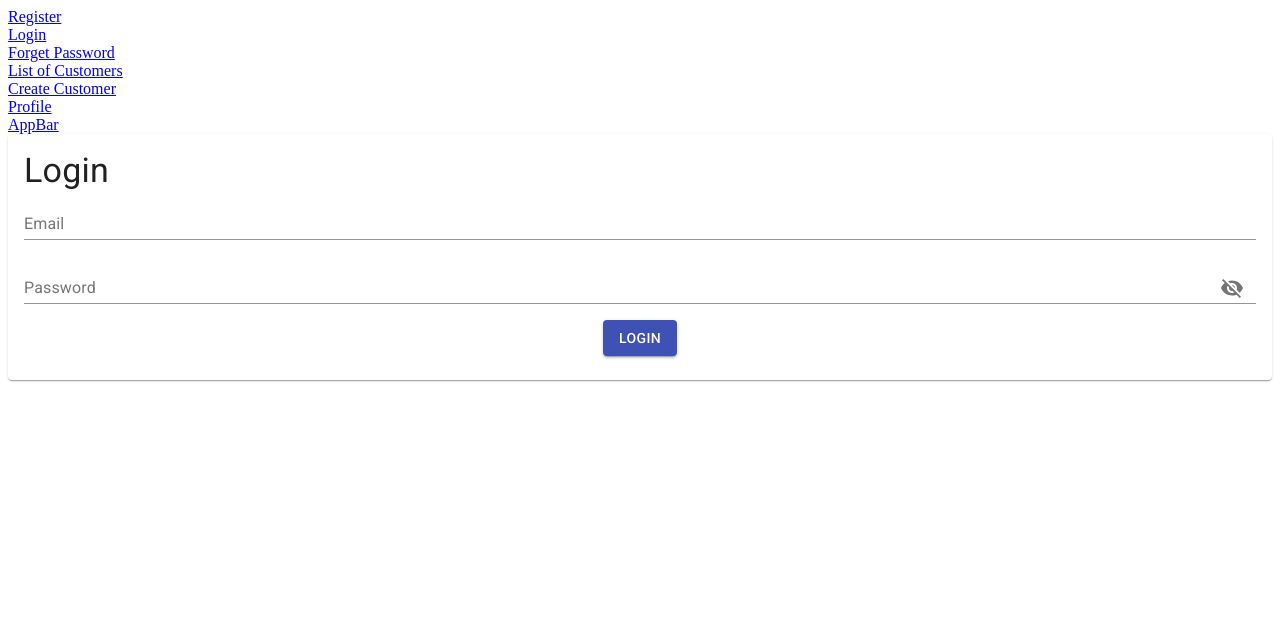
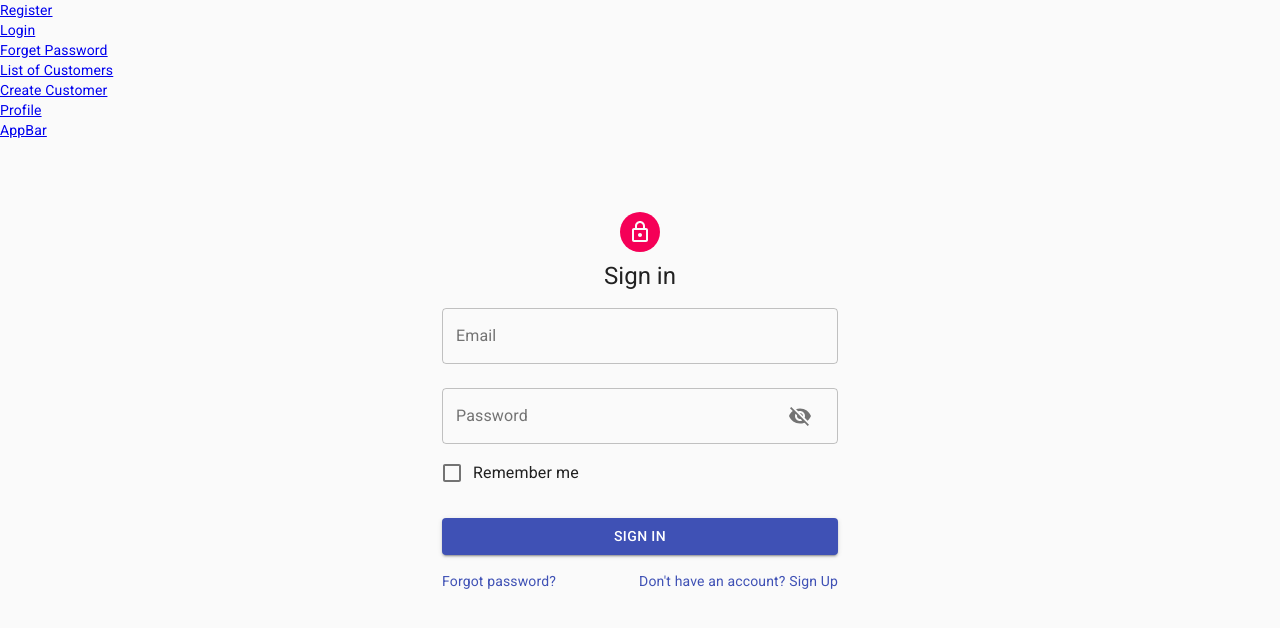
Before and after one commit to ziedbensalem91/testreact, a React (Create React App) app: page /Login in a window 1280 px wide. Shown: the top 628 px of the page. Built offline with nearby package versions, Linux system fonts and the light colour scheme.

Commit message:
edit template

```diff
--- a/src/ForgetPassword.tsx
+++ b/src/ForgetPassword.tsx
@@ -1,11 +1,24 @@
 import React from "react";
-import { BrowserRouter as Router, Switch, Route, Link } from "react-router-dom";
+import Avatar from '@material-ui/core/Avatar';
+
+import CssBaseline from '@material-ui/core/CssBaseline';
+
+
 import { Box, Button, Card, CardContent, Checkbox, CheckboxProps, FormControlLabel, FormGroup, MenuItem, TextField, Typography } from '@material-ui/core';
+
+import Link from '@material-ui/core/Link';
+import Grid from '@material-ui/core/Grid';
+
+import LockOutlinedIcon from '@material-ui/icons/LockOutlined';
+
+import { makeStyles } from '@material-ui/core/styles';
+import Container from '@material-ui/core/Container';
+import { ProfileDetails } from './ProfileDetails';
+import { array, boolean, mixed, number, object, string } from 'yup';
 import { ErrorMessage, Field, Form, Formik, useField } from 'formik';
-
-import { array, boolean, mixed, number, object, string } from 'yup';
-import { ProfileDetails } from './ProfileDetails';
-import * as Yup from 'yup';
+import IconButton from "@material-ui/core/IconButton";
+import Visibility from "@material-ui/icons/Visibility";
+import InputAdornment from "@material-ui/core/InputAdornment";
 
 const initialValues: ProfileDetails = {
     fullName: '',
@@ -16,13 +29,47 @@ const initialValues: ProfileDetails = {
     acceptedTermsAndConditions: false
 
 };
+function Copyright() {
+    return (
+        <Typography variant="body2" color="textSecondary" align="center">
+            {'Copyright © '}
+            <Link color="inherit" href="https://material-ui.com/">
+                Your Website
+      </Link>{' '}
+            {new Date().getFullYear()}
+            {'.'}
+        </Typography>
+    );
+}
 
+const useStyles = makeStyles((theme) => ({
+    paper: {
+        marginTop: theme.spacing(8),
+        display: 'flex',
+        flexDirection: 'column',
+        alignItems: 'center',
+    },
+
+    form: {
+        width: '100%', // Fix IE 11 issue.
+        marginTop: theme.spacing(1),
+    },
+    submit: {
+        margin: theme.spacing(3, 0, 2),
+    },
+}));
 function ForgetPassword() {
+    const classes = useStyles();
+
+
     return (
-        <Card>
-            <CardContent>
-                <Typography variant="h4">Forget Password</Typography>
+        <Container component="main" maxWidth="xs">
+            <CssBaseline />
+            <div className={classes.paper}>
 
+                <Typography component="h1" variant="h5">
+                    Forget password
+        </Typography>
                 <Formik
                     validationSchema={
                         object({
@@ -58,20 +105,32 @@ function ForgetPassword() {
                     }}>
                     {({ values, errors, isSubmitting, isValidating }) => (
                         <Form>
-                            <Box marginBottom={2}>
-                                <FormGroup>
-                                    <Field name="email" as={TextField} label="Email" />
-                                    <ErrorMessage name="email">
-                                        {msg => <div style={{ color: 'red' }}>{msg}</div>}
-                                    </ErrorMessage>
-                                </FormGroup>
-                            </Box>
-                            <Button variant="contained" color="primary" type="submit" style={{ margin: '0 auto', display: 'block' }} disabled={isSubmitting || isValidating}>Send password reset link</Button>
+
+                            <Field variant="outlined" fullWidth
+                                margin="normal" name="email" as={TextField} label="Email" />
+                            <ErrorMessage name="email">
+                                {msg => <div style={{ color: 'red' }}>{msg}</div>}
+                            </ErrorMessage>
+
+                            <Button
+                                type="submit"
+                                fullWidth
+                                variant="contained"
+                                color="primary"
+                                className={classes.submit}
+                            >
+                                Send password reset link
+          </Button>
+                            <Grid container>
+
+
+                            </Grid>
                         </Form>
                     )}
                 </Formik>
-            </CardContent>
-        </Card>
+            </div>
+
+        </Container>
     );
 }
 
--- a/src/Login.tsx
+++ b/src/Login.tsx
@@ -1,15 +1,25 @@
-import React from "react";
-import { BrowserRouter as Router, Switch, Route, Link } from "react-router-dom";
+import React from 'react';
+import Avatar from '@material-ui/core/Avatar';
+
+import CssBaseline from '@material-ui/core/CssBaseline';
+
+
 import { Box, Button, Card, CardContent, Checkbox, CheckboxProps, FormControlLabel, FormGroup, MenuItem, TextField, Typography } from '@material-ui/core';
+
+import Link from '@material-ui/core/Link';
+import Grid from '@material-ui/core/Grid';
+
+import LockOutlinedIcon from '@material-ui/icons/LockOutlined';
+
+import { makeStyles } from '@material-ui/core/styles';
+import Container from '@material-ui/core/Container';
+import { ProfileDetails } from './ProfileDetails';
+import { array, boolean, mixed, number, object, string } from 'yup';
 import { ErrorMessage, Field, Form, Formik, useField } from 'formik';
-
-import { array, boolean, mixed, number, object, string } from 'yup';
-import { ProfileDetails } from './ProfileDetails';
 import IconButton from "@material-ui/core/IconButton";
 import Visibility from "@material-ui/icons/Visibility";
 import InputAdornment from "@material-ui/core/InputAdornment";
 import VisibilityOff from "@material-ui/icons/VisibilityOff";
-
 const initialValues: ProfileDetails = {
     fullName: '',
     email: '',
@@ -19,9 +29,41 @@ const initialValues: ProfileDetails = {
     acceptedTermsAndConditions: false
 
 };
+function Copyright() {
+    return (
+        <Typography variant="body2" color="textSecondary" align="center">
+            {'Copyright © '}
+            <Link color="inherit" href="https://material-ui.com/">
+                Your Website
+      </Link>{' '}
+            {new Date().getFullYear()}
+            {'.'}
+        </Typography>
+    );
+}
 
+const useStyles = makeStyles((theme) => ({
+    paper: {
+        marginTop: theme.spacing(8),
+        display: 'flex',
+        flexDirection: 'column',
+        alignItems: 'center',
+    },
+    avatar: {
+        margin: theme.spacing(1),
+        backgroundColor: theme.palette.secondary.main,
+    },
+    form: {
+        width: '100%', // Fix IE 11 issue.
+        marginTop: theme.spacing(1),
+    },
+    submit: {
+        margin: theme.spacing(3, 0, 2),
+    },
+}));
 
-function Login() {
+export default function Login() {
+    const classes = useStyles();
     const [values, setValues] = React.useState({
         password: "",
         showPassword: false,
@@ -36,12 +78,16 @@ function Login() {
     const handleMouseDownPassword = (event: React.MouseEvent<HTMLButtonElement>): void => {
         event.preventDefault()
     }
-
     return (
-        <Card>
-            <CardContent>
-                <Typography variant="h4">Login</Typography>
-
+        <Container component="main" maxWidth="xs">
+            <CssBaseline />
+            <div className={classes.paper}>
+                <Avatar className={classes.avatar}>
+                    <LockOutlinedIcon />
+                </Avatar>
+                <Typography component="h1" variant="h5">
+                    Sign in
+        </Typography>
                 <Formik
                     validationSchema={
                         object({
@@ -77,17 +123,13 @@ function Login() {
                     }}>
                     {({ values, errors, isSubmitting, isValidating }) => (
                         <Form>
-                            <Box marginBottom={2}>
-                                <FormGroup>
-                                    <Field name="email" as={TextField} label="Email" />
+
+                            <Field variant="outlined" fullWidth
+                                margin="normal" name="email" as={TextField} label="Email" />
                             <ErrorMessage name="email">
                                 {msg => <div style={{ color: 'red' }}>{msg}</div>}
                             </ErrorMessage>
-                                </FormGroup>
-                            </Box>
-                            <Box marginBottom={2}>
-                                <FormGroup>
-                                    <Field name="password" as={TextField} label="Password" type={values.showPassword ? "text" : "password"}
+                            <Field name="password" as={TextField} label="Password" variant="outlined" fullWidth margin="normal" type={values.showPassword ? "text" : "password"}
                                 //onChange={handleChange("password")}
                                 value={values.password}
                                 InputProps={{
@@ -105,16 +147,35 @@ function Login() {
                             <ErrorMessage name="password">
                                 {msg => <div style={{ color: 'red' }}>{msg}</div>}
                             </ErrorMessage>
-                                </FormGroup>
-                            </Box>
-
-                            <Button variant="contained" color="primary" type="submit" style={{ margin: '0 auto', display: 'block' }} disabled={isSubmitting || isValidating}>Login</Button>
+                            <FormControlLabel
+                                control={<Checkbox value="remember" color="primary" />}
+                                label="Remember me"
+                            />
+                            <Button
+                                type="submit"
+                                fullWidth
+                                variant="contained"
+                                color="primary"
+                                className={classes.submit}
+                            >
+                                Sign In
+          </Button>
+                            <Grid container>
+                                <Grid item xs>
+                                    <Link href="/ForgetPassword" variant="body2">
+                                        Forgot password?
+              </Link>
+                                </Grid>
+                                <Grid item>
+                                    <Link href="/Register" variant="body2">
+                                        {"Don't have an account? Sign Up"}
+                                    </Link>
+                                </Grid>
+                            </Grid>
                         </Form>
                     )}
                 </Formik>
-            </CardContent>
-        </Card>
+            </div>
+        </Container>
     );
 }
-
-export default Login;
--- a/src/Register.tsx
+++ b/src/Register.tsx
@@ -9,8 +9,13 @@ import InputLabel from "@material-ui/core/InputLabel";
 import Visibility from "@material-ui/icons/Visibility";
 import InputAdornment from "@material-ui/core/InputAdornment";
 import VisibilityOff from "@material-ui/icons/VisibilityOff";
-import Input from "@material-ui/core/Input";
-
+import Link from '@material-ui/core/Link';
+import { makeStyles } from '@material-ui/core/styles';
+import Container from '@material-ui/core/Container';
+import LockOutlinedIcon from '@material-ui/icons/LockOutlined';
+import CssBaseline from '@material-ui/core/CssBaseline';
+import Avatar from '@material-ui/core/Avatar';
+import Grid from '@material-ui/core/Grid';
 const initialValues: ProfileDetails = {
   fullName: '',
   email: '',
@@ -20,6 +25,39 @@ const initialValues: ProfileDetails = {
   acceptedTermsAndConditions: false
 
 };
+
+function Copyright() {
+  return (
+    <Typography variant="body2" color="textSecondary" align="center">
+      {'Copyright © '}
+      <Link color="inherit" href="https://material-ui.com/">
+        Your Website
+      </Link>{' '}
+      {new Date().getFullYear()}
+      {'.'}
+    </Typography>
+  );
+}
+
+const useStyles = makeStyles((theme) => ({
+  paper: {
+    marginTop: theme.spacing(8),
+    display: 'flex',
+    flexDirection: 'column',
+    alignItems: 'center',
+  },
+  avatar: {
+    margin: theme.spacing(1),
+    backgroundColor: theme.palette.secondary.main,
+  },
+  form: {
+    width: '100%', // Fix IE 11 issue.
+    marginTop: theme.spacing(3),
+  },
+  submit: {
+    margin: theme.spacing(3, 0, 2),
+  },
+}));
 
 export function Register() {
 
@@ -51,12 +89,19 @@ export function Register() {
   const handleMouseDownPasswordConfirmation = (event: React.MouseEvent<HTMLButtonElement>): void => {
     event.preventDefault()
   }
-
+  const classes = useStyles();
 
   return (
-    <Card>
-      <CardContent>
-        <Typography variant="h4" >Register</Typography>
+
+      <Container component="main" maxWidth="xs">
+      <CssBaseline />
+      <div className={classes.paper}>
+        <Avatar className={classes.avatar}>
+          <LockOutlinedIcon />
+        </Avatar>
+        <Typography component="h1" variant="h5">
+          Sign up
+        </Typography>
 
         <Formik
           validationSchema={
@@ -99,7 +144,7 @@ export function Register() {
             <Form autoComplete="off">
               <Box marginBottom={2}>
                 <FormGroup>
-                  <Field name="fullName" as={TextField} label="Full Name" />
+                  <Field name="fullName" as={TextField} label="Full Name" variant="outlined" fullWidth />
                   <ErrorMessage name="fullName">
                     {msg => <div style={{ color: 'red' }}>{msg}</div>}
                   </ErrorMessage>
@@ -107,7 +152,7 @@ export function Register() {
               </Box>
               <Box marginBottom={2}>
                 <FormGroup>
-                  <Field name="email" as={TextField} label="Email" />
+                  <Field name="email" as={TextField} label="Email" variant="outlined" fullWidth/>
                   <ErrorMessage name="email">
                     {msg => <div style={{ color: 'red' }}>{msg}</div>}
                   </ErrorMessage>
@@ -115,7 +160,7 @@ export function Register() {
               </Box>
               <Box marginBottom={2}>
                 <FormGroup>
-                  <Field name="password" as={TextField} label="Password" type={values.showPassword ? "text" : "password"}
+                  <Field name="password" as={TextField} label="Password" type={values.showPassword ? "text" : "password"} variant="outlined" fullWidth
                     //onChange={handleChange("password")}
                     value={values.password}
                     InputProps={{
@@ -137,7 +182,7 @@ export function Register() {
               </Box>
               <Box marginBottom={2}>
                 <FormGroup>
-                  <Field name="passwordConfirmation" as={TextField} label="Password Confirmation" type={values.showPassword ? "text" : "password"}
+                  <Field name="passwordConfirmation" as={TextField} label="Password Confirmation" type={values.showPassword ? "text" : "password"} variant="outlined" fullWidth
                     value={values.passwordConfirmation}
                     InputProps={{
                       endAdornment: (
@@ -167,12 +212,21 @@ export function Register() {
                   </ErrorMessage>
                 </FormGroup>
               </Box>
-              <Button variant="contained" color="primary" type="submit" style={{ margin: '0 auto', display: 'block' }} disabled={isSubmitting || isValidating}>Register</Button>
+              <Button    fullWidth
+            variant="contained"
+            color="primary" type="submit" style={{ margin: '0 auto', display: 'block' }} disabled={isSubmitting || isValidating}>Register</Button>
+            <Grid container justifyContent="flex-end">
+            <Grid item>
+              <Link href="/Login" variant="body2">
+                Already have an account? Sign in
+              </Link>
+            </Grid>
+          </Grid>
             </Form>
           )}
         </Formik>
-      </CardContent>
-    </Card>
+        </div>
+  </Container>
   );
 }
 
```
Lines whose indentation alone changed are shown as unchanged.
